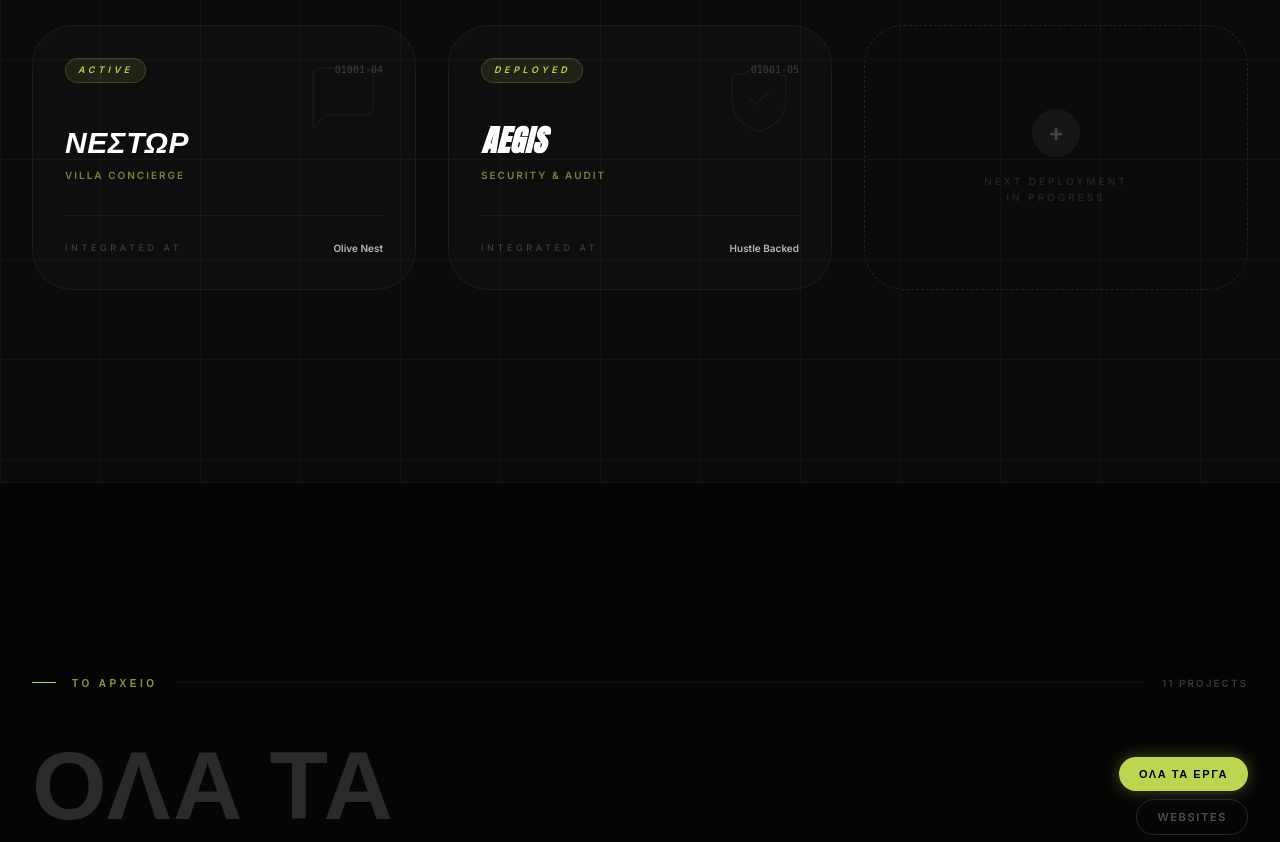
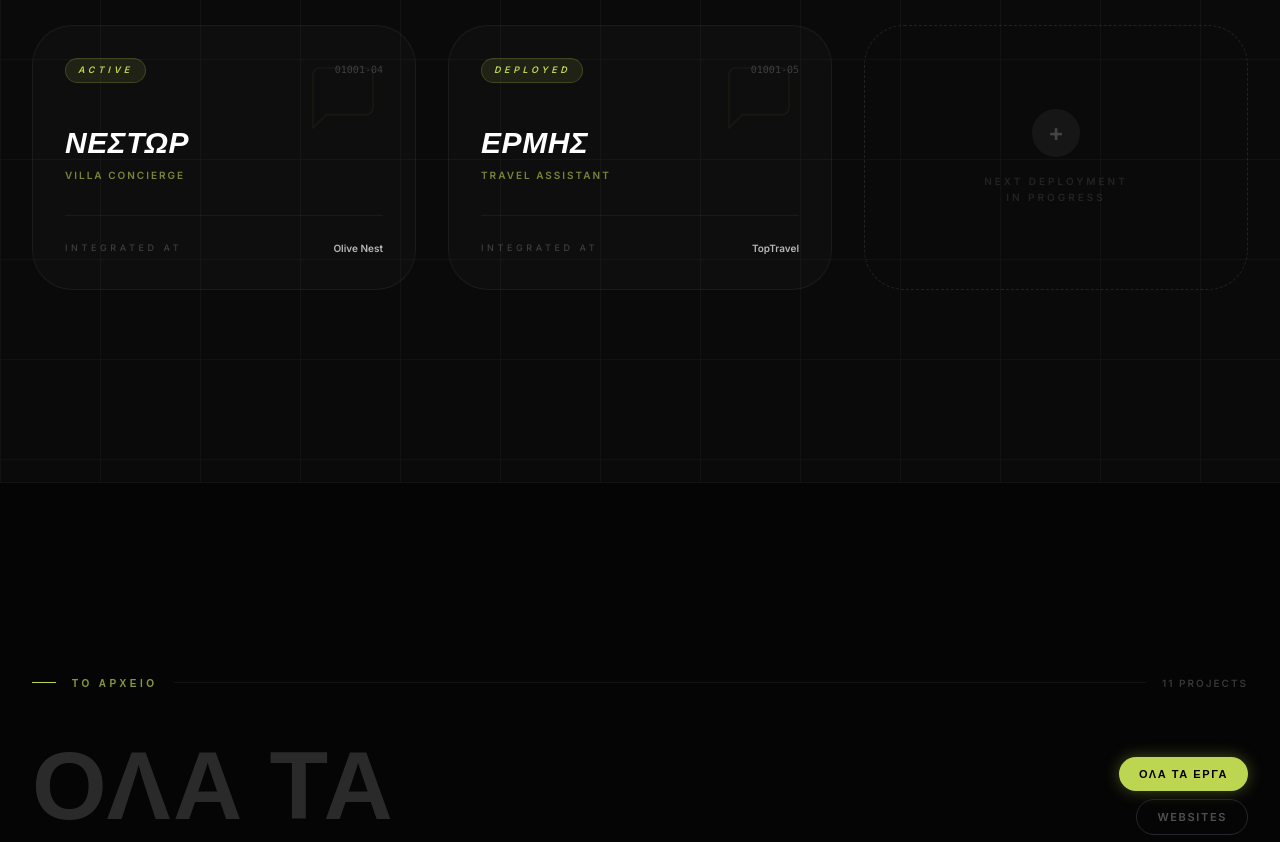
Before and after one commit to hustleadv/hustle-labs-next-gen-growth, a React (Vite) app: page /portfolio in a window 1280 px wide. Shown: the part 3360-4202 px from the top of the page. Built offline with nearby package versions, Linux system fonts and the light colour scheme; the HTML template or start-up script is replaced by a standard one; a web font is replaced by a local one.

Commit message:
fix: replace AEGIS agent with ΕΡΜΗΣ for TopTravel

```diff
--- a/src/pages/Work.tsx
+++ b/src/pages/Work.tsx
@@ -993,7 +993,7 @@ const Work = () => {
               { name: "LIVY", role: "Elite Concierge", tech: "Claude 3.5 / Whisper", status: "Live", client: "Liv Tours", icon: MessageSquare },
               { name: "LAB BUDDY", role: "Internal Assistant", tech: "GPT-4o / Context", status: "Live", client: "Hustle Labs", icon: Bot },
               { name: "ΝΕΣΤΩΡ", role: "Villa Concierge", tech: "GPT-4o / Hospitality", status: "Active", client: "Olive Nest", icon: MessageSquare },
-              { name: "AEGIS", role: "Security & Audit", tech: "Automated Pentest", status: "Deployed", client: "Hustle Backed", icon: ShieldCheck }
+              { name: "ΕΡΜΗΣ", role: "Travel Assistant", tech: "GPT-4o / Real-time", status: "Deployed", client: "TopTravel", icon: MessageSquare }
             ].map((agent, i) => (
               <motion.div
                 key={agent.name}
```
